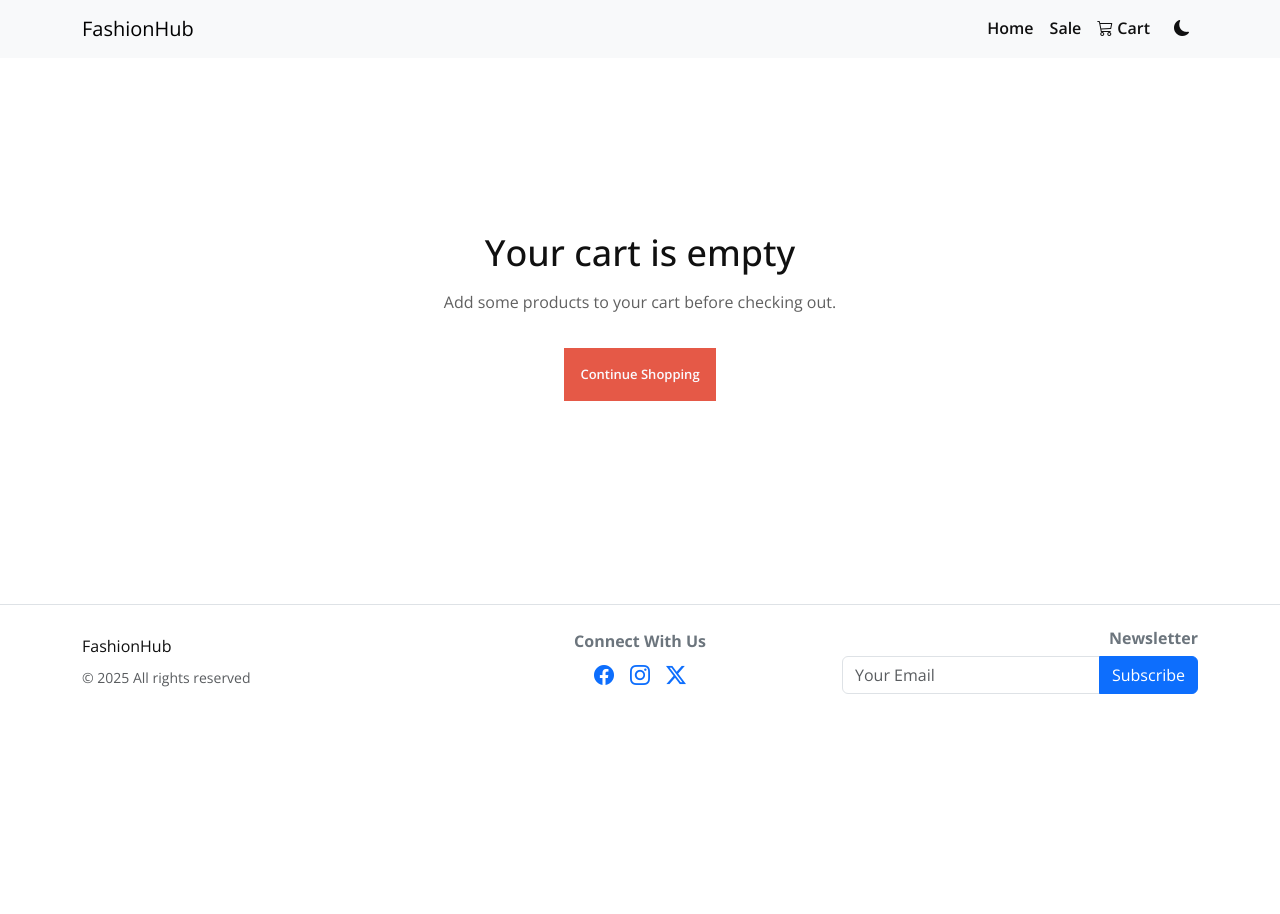
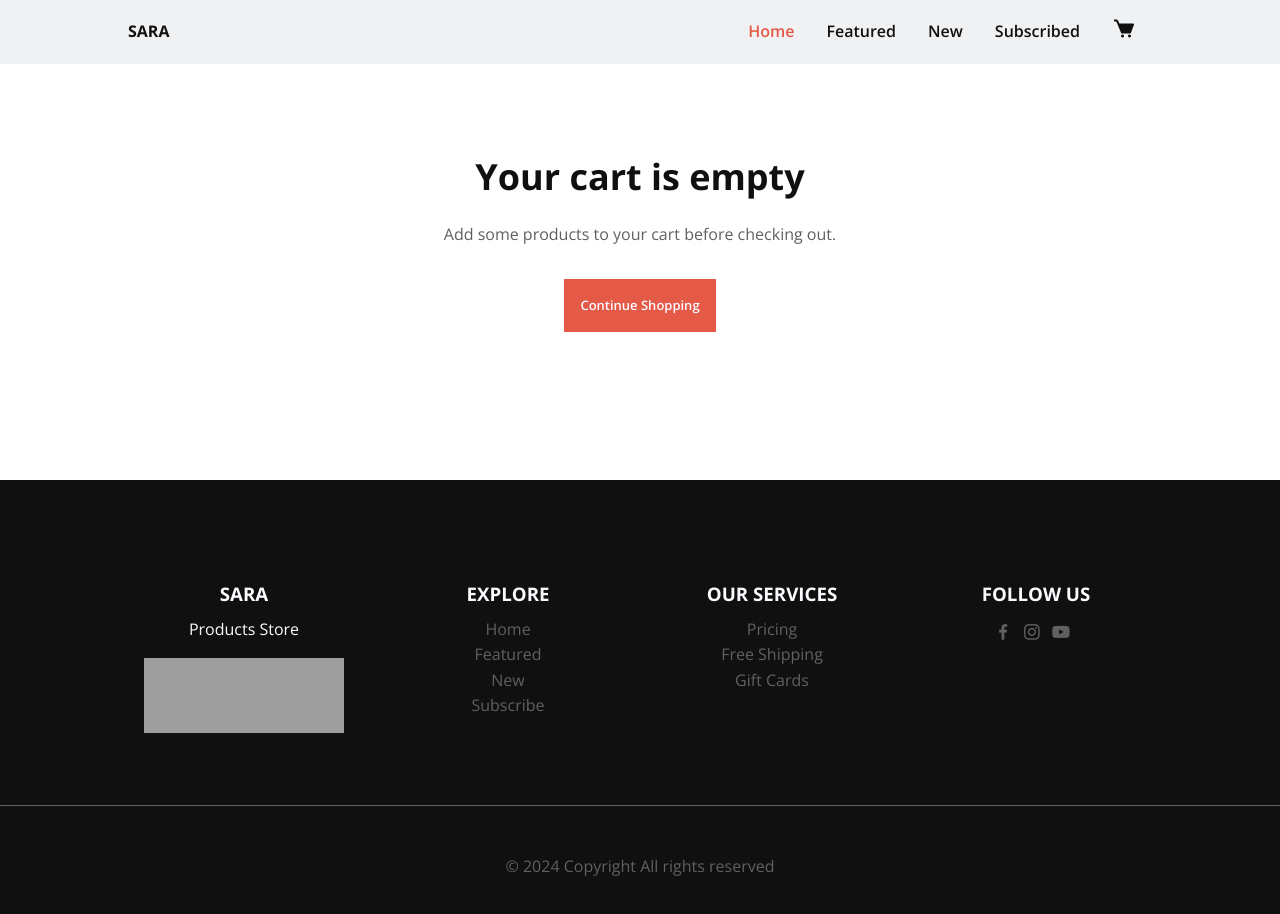
Before and after one commit to Abdi-Suufi/E-commerce, a React (Create React App) app in the folder client/: page /checkout in a window 1280 px wide. Shown: the top 914 px of the page. Before the commit the page ends 800 px from the top, so only its background shows below. Built offline with nearby package versions, Linux system fonts and the light colour scheme; grey boxes are pictures that could not be loaded.

Commit message:
Update App.js

```diff
--- a/client/src/App.js
+++ b/client/src/App.js
@@ -1,24 +1,18 @@
 import React, { useState, useEffect } from "react";
-import { Analytics } from "@vercel/analytics/react"
-import {
-  Row,
-  Col,
-  Navbar,
-  Nav,
-  Container,
-  Badge,
-  Toast,
-  ToastContainer,
-  Button,
-} from "react-bootstrap";
-import ProductList from "./components/ProductList";
+import { Analytics } from "@vercel/analytics/react";
+import Header from "./components/Header";
+import Hero from "./components/Hero";
+import Collection from "./components/Collection";
+import Featured from "./components/Featured";
+import Offer from "./components/Offer";
+import NewArrivals from "./components/NewArrivals";
+import Newsletter from "./components/Newsletter";
+import Sponsors from "./components/Sponsors";
+import Footer from "./components/Footer";
 import Cart from "./components/Cart";
 import Checkout from "./components/Checkout";
-import "bootstrap/dist/css/bootstrap.min.css";
-import "bootstrap-icons/font/bootstrap-icons.css";
+import { BrowserRouter as Router, Routes, Route } from 'react-router-dom';
 import "./App.css";
-import { BrowserRouter as Router, Routes, Route, Link } from 'react-router-dom';
-import Hero from './components/Hero';
 
 function App() {
   const [cartItems, setCartItems] = useState(() => {
@@ -31,29 +25,7 @@ function App() {
     }
   });
 
-  //Dark mode functionality
-  const [darkMode, setDarkMode] = useState(() => {
-    // Check if user has a preference stored
-    const savedMode = localStorage.getItem("darkMode");
-    return savedMode ? JSON.parse(savedMode) : false;
-  });
-
-  // Effect to apply dark mode to the document
-  useEffect(() => {
-    // Save preference to localStorage
-    localStorage.setItem("darkMode", JSON.stringify(darkMode));
-
-    // Apply or remove dark mode class to body
-    if (darkMode) {
-      document.body.classList.add('dark-mode');
-    } else {
-      document.body.classList.remove('dark-mode');
-    }
-  }, [darkMode]);
-
-  const toggleDarkMode = () => {
-    setDarkMode(prevMode => !prevMode);
-  };
+  const [showCart, setShowCart] = useState(false);
 
   // Save cart to localStorage whenever it changes
   useEffect(() => {
@@ -63,11 +35,6 @@ function App() {
       console.error("Error saving cart to localStorage:", error);
     }
   }, [cartItems]);
-
-  const [showToast, setShowToast] = useState(false);
-  const [lastAddedItem, setLastAddedItem] = useState(null);
-
-  const [isCheckout, setIsCheckout] = useState(false);
 
   const addToCart = (product) => {
     // Check if product already exists in cart
@@ -87,12 +54,8 @@ function App() {
       // If product doesn't exist, add it with quantity 1
       setCartItems([...cartItems, { ...product, quantity: 1 }]);
     }
-
-    setLastAddedItem(product);
-    setShowToast(true);
   };
 
-  //Function to clear the cart
   const clearCart = () => {
     setCartItems([]);
   };
@@ -101,7 +64,6 @@ function App() {
     setCartItems(cartItems.filter((item) => item.id !== productId));
   };
 
-  // Add a new function to update quantity
   const updateQuantity = (productId, newQuantity) => {
     if (newQuantity <= 0) {
       removeFromCart(productId);
@@ -118,141 +80,36 @@ function App() {
   return (
     <Router>
       <Analytics />
-      <Navbar bg={darkMode ? "dark" : "light"} variant={darkMode ? "dark" : "light"} expand="lg" fixed="top">
-        <Container>
-          <Navbar.Brand href="/">FashionHub</Navbar.Brand>
-          <Navbar.Toggle aria-controls="basic-navbar-nav" />
-          <Navbar.Collapse id="basic-navbar-nav">
-            <Nav className="ms-auto">
-              <Nav.Link href="/">Home</Nav.Link>
-              <Nav.Link href="#sales">Sale</Nav.Link>
-              <Nav.Link href="/checkout" className="d-flex align-items-center">
-                <i className="bi bi-cart3 me-1"></i>
-                Cart
-                {cartItems.length > 0 && (
-                  <Badge className="cart-badge ms-2">{cartItems.length}</Badge>
-                )}
-              </Nav.Link>
-              <Nav.Link onClick={toggleDarkMode} className="ms-2">
-                {darkMode ? (
-                  <i className="bi bi-sun-fill"></i>
-                ) : (
-                  <i className="bi bi-moon-fill"></i>
-                )}
-              </Nav.Link>
-            </Nav>
-          </Navbar.Collapse>
-        </Container>
-      </Navbar>
+      <div className="l-main">
+        <Header cartItems={cartItems} setShowCart={setShowCart} />
 
-      <div style={{ paddingTop: "76px" }}>
-      <Container>
         <Routes>
           <Route path="/" element={
             <>
               <Hero />
-              <Row>
-                <Col lg={9}>
-                  <ProductList addToCart={addToCart} />
-                </Col>
-                <Col lg={3}>
-                  <Cart
-                    cartItems={cartItems}
-                    removeFromCart={removeFromCart}
-                    updateQuantity={updateQuantity}
-                    clearCart={clearCart}
-                  />
-                </Col>
-              </Row>
+              <Collection />
+              <Featured addToCart={addToCart} />
+              <Offer />
+              <NewArrivals addToCart={addToCart} />
+              <Newsletter />
+              <Sponsors />
             </>
           } />
           <Route path="/checkout" element={<Checkout cartItems={cartItems} clearCart={clearCart} />} />
         </Routes>
-      </Container>
-    </div>
 
-      <ToastContainer position="bottom-end" className="p-3">
-        <Toast
-          onClose={() => setShowToast(false)}
-          show={showToast}
-          delay={3000}
-          autohide
-          bg="light"
-        >
-          <Toast.Header closeButton>
-            <i className="bi bi-check-circle-fill text-success me-2"></i>
-            <strong className="me-auto">Added to Cart</strong>
-          </Toast.Header>
-          <Toast.Body>
-            {lastAddedItem && (
-              <div className="d-flex align-items-center">
-                <div className="me-2" style={{ width: "40px", height: "40px" }}>
-                  <img
-                    src={lastAddedItem.image}
-                    alt={lastAddedItem.name}
-                    style={{
-                      width: "100%",
-                      height: "100%",
-                      objectFit: "cover",
-                      borderRadius: "4px",
-                    }}
-                  />
-                </div>
-                <div>
-                  <div className="fw-medium">{lastAddedItem.name}</div>
-                  <div className="small text-primary">
-                    £{lastAddedItem.price.toFixed(2)}
-                  </div>
-                </div>
-              </div>
-            )}
-          </Toast.Body>
-        </Toast>
-      </ToastContainer>
+        <Footer />
+      </div>
 
-      <footer className="bg-white mt-5 py-4 border-top">
-        <Container>
-          <Row className="align-items-center">
-            <Col md={4} className="text-center text-md-start mb-3 mb-md-0">
-              <Navbar.Brand href="/" className="me-0">
-                FashionHub
-              </Navbar.Brand>
-              <p className="text-muted small mt-2 mb-0">
-                © {new Date().getFullYear()} All rights reserved
-              </p>
-            </Col>
-            <Col md={4} className="text-center mb-3 mb-md-0">
-              <h5 className="text-secondary fs-6 fw-bold mb-2">
-                Connect With Us
-              </h5>
-              <div className="d-flex justify-content-center gap-3">
-                <a href="#facebook" className="text-primary fs-5">
-                  <i className="bi bi-facebook"></i>
-                </a>
-                <a href="#instagram" className="text-primary fs-5">
-                  <i className="bi bi-instagram"></i>
-                </a>
-                <a href="#twitter" className="text-primary fs-5">
-                  <i className="bi bi-twitter-x"></i>
-                </a>
-              </div>
-            </Col>
-            <Col md={4} className="text-center text-md-end">
-              <h5 className="text-secondary fs-6 fw-bold mb-2">Newsletter</h5>
-              <div className="input-group">
-                <input
-                  type="email"
-                  className="form-control"
-                  placeholder="Your Email"
-                />
-                <button className="btn btn-primary" type="button">
-                  Subscribe
-                </button>
-              </div>
-            </Col>
-          </Row>
-        </Container>
-      </footer>
+      {showCart && (
+        <Cart
+          cartItems={cartItems}
+          removeFromCart={removeFromCart}
+          updateQuantity={updateQuantity}
+          clearCart={clearCart}
+          setShowCart={setShowCart}
+        />
+      )}
     </Router>
   );
 }
```
